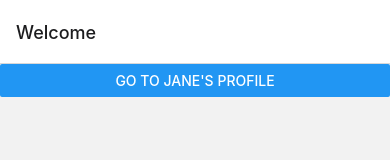
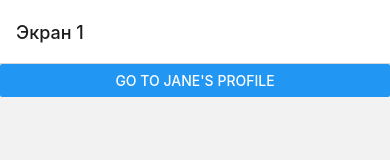
Before and after one commit to apetrichkovich/project1473927, a React Native app: screen / in a window 390 px wide. Shown: the top 160 px of the page. Built offline with nearby package versions, Linux system fonts and the light colour scheme.

Commit message:
Two pages.

```diff
--- a/App.js
+++ b/App.js
@@ -1,19 +1,19 @@
 import { NavigationContainer } from '@react-navigation/native';
 import {createNativeStackNavigator} from '@react-navigation/native-stack';
 const Stack = createNativeStackNavigator();
-import HomeScreen from './screens/HomeScreen';
-import ProfileScreen from './screens/ProfileScreen';
+import Screen1 from './screens/Screen1';
+import Screen2 from './screens/Screen2';
 
 export default function App() {
   return (
       <NavigationContainer>
         <Stack.Navigator>
           <Stack.Screen
-              name="Home"
-              component={HomeScreen}
-              options={{title: 'Welcome'}}
+              name="Экран 1"
+              component={Screen1}
+              options={{title: 'Экран 1'}}
           />
-          <Stack.Screen name="Profile" component={ProfileScreen} />
+          <Stack.Screen name="Экран 2" component={Screen2} />
         </Stack.Navigator>
       </NavigationContainer>
   );
--- a/screens/HomeScreen.js
+++ b/screens/Screen1.js
@@ -1,14 +1,14 @@
 import { Button } from 'react-native';
 
-const HomeScreen = ({navigation}) => {
+const Screen1 = ({navigation}) => {
     return (
         <Button
             title="Go to Jane's profile"
             onPress={() =>
-                navigation.navigate('Profile', {name: 'Jane'})
+                navigation.navigate('Экран 2', {name: 'Jane'})
             }
         />
     );
 };
 
-export default HomeScreen;
+export default Screen1;
--- a/screens/ProfileScreen.js
+++ b/screens/Screen2.js
@@ -1,7 +1,7 @@
 import { Text } from 'react-native';
 
-const ProfileScreen = ({navigation, route}) => {
+const Screen2 = ({navigation, route}) => {
     return <Text>This is {route.params.name}'s profile</Text>;
 };
 
-export default ProfileScreen;
+export default Screen2;
```
